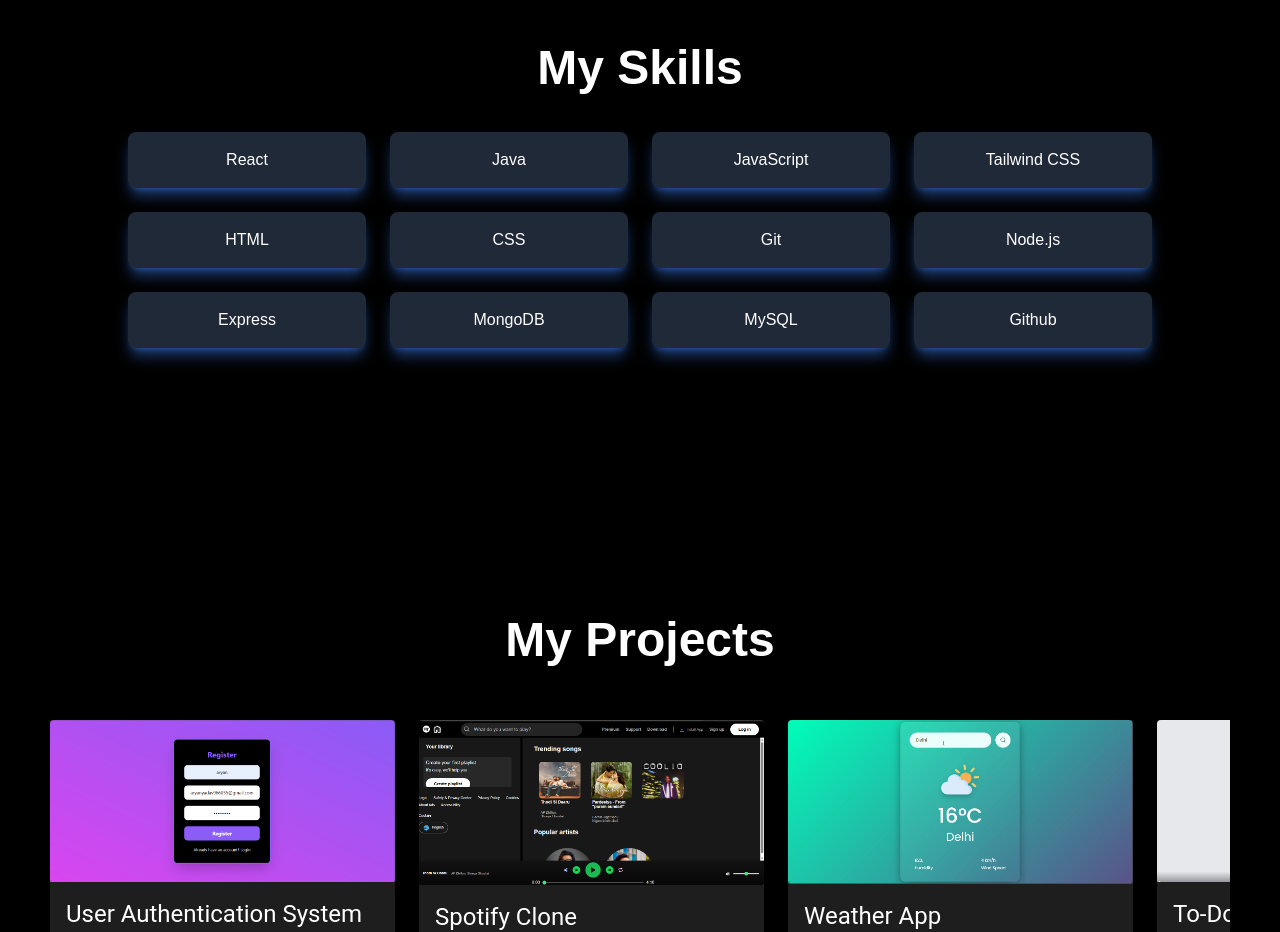
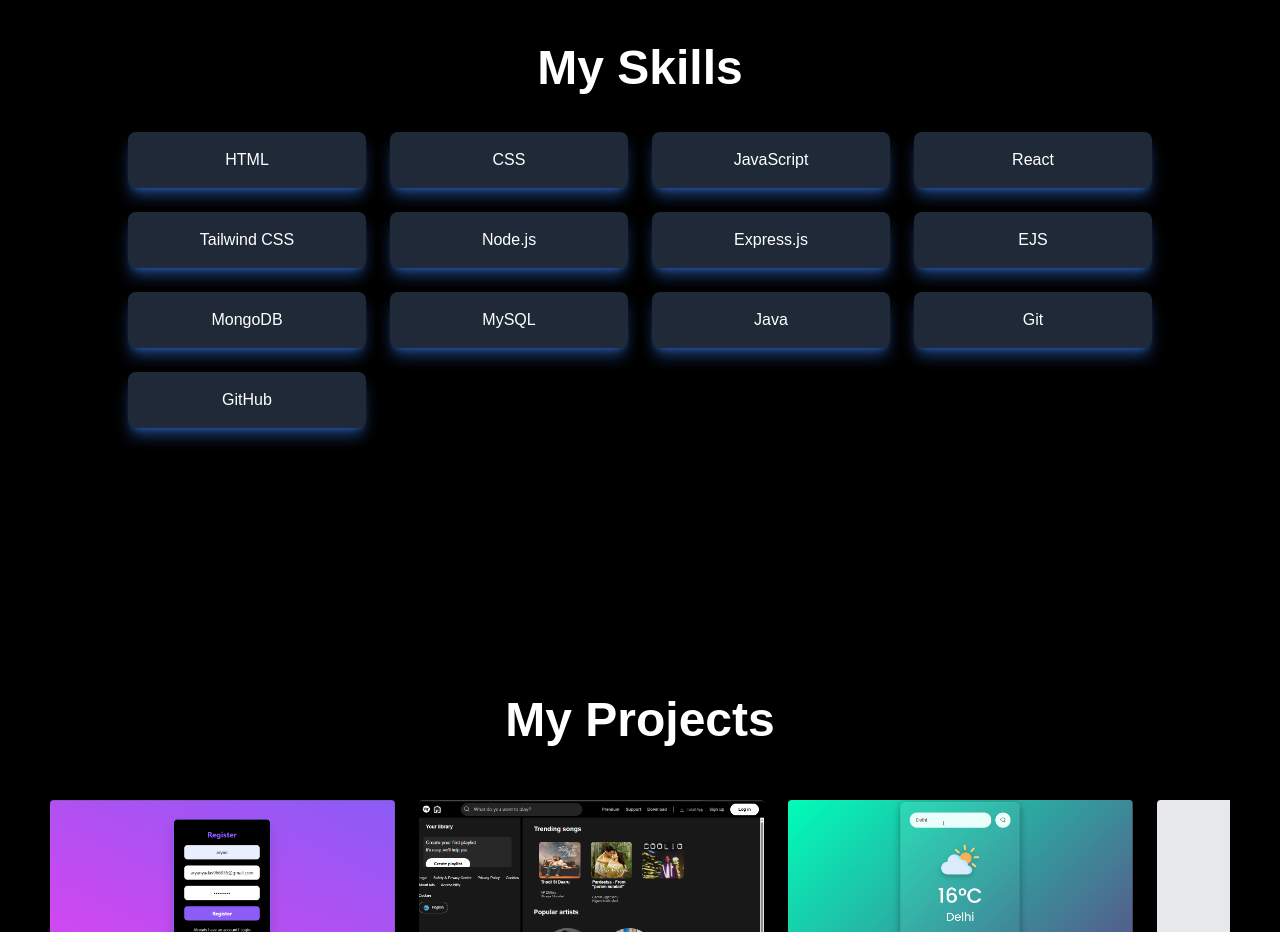
Before and after one commit to aryanyadav-cr/My-portfolio, a React (Vite) app: page / in a window 1280 px wide. Shown: the part 1500-2432 px from the top of the page. Built offline with nearby package versions, Linux system fonts and the light colour scheme.

Commit message:
Update skills.jsx

```diff
--- a/src/skills.jsx
+++ b/src/skills.jsx
@@ -1,7 +1,20 @@
 
 export default function Skills() {
-const skillList = ["React", "Java", "JavaScript", "Tailwind CSS", "HTML", "CSS", "Git" , "Node.js", "Express", "MongoDB","MySQL","Github"];
-
+const skillList = [
+  "HTML",
+  "CSS",
+  "JavaScript",
+  "React",
+  "Tailwind CSS",
+  "Node.js",
+  "Express.js",
+  "EJS",
+  "MongoDB",
+  "MySQL",
+  "Java",
+  "Git",
+  "GitHub"
+];
   return (
     <section id="skills" className="bg-black py-20 px-6 text-white text-center h-min-screen">
       <h2 data-aos="fade-up" className="text-3xl md:text-5xl font-bold mb-10">My Skills</h2>
```
